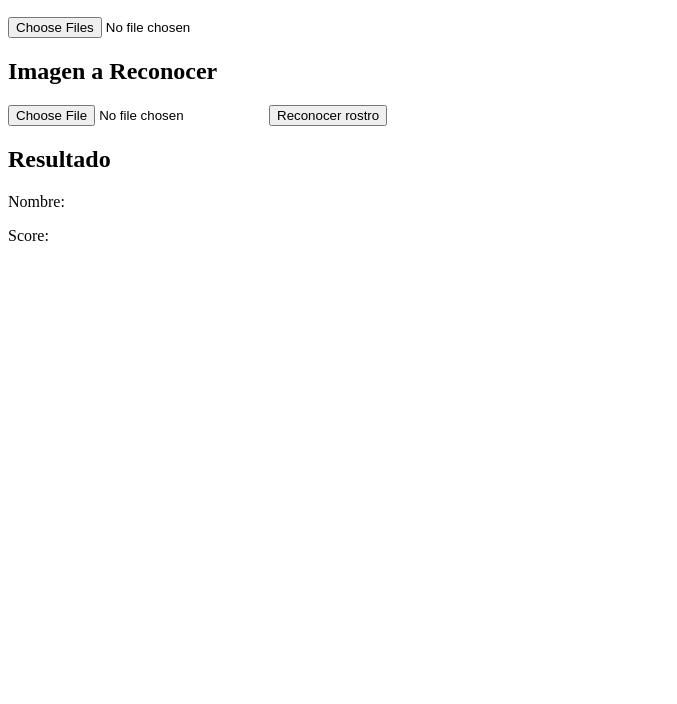
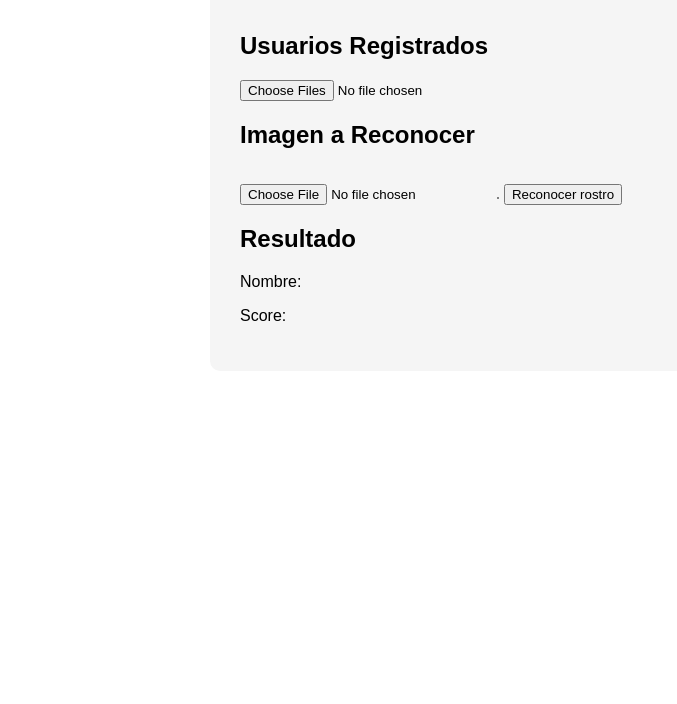
Before and after one commit to Atharindamel/simple-face-recognition-final, a plain HTML site: page frontend/index.html in a window 1280 px wide. Shown: the part 96-800 px from the top of the page, without its empty margins (0-677 px from the left). Drawn offline with Linux system fonts and the light colour scheme.

Commit message:
frontend: Finished HTML and working in CSS.

```diff
--- a/frontend/index.html
+++ b/frontend/index.html
@@ -2,19 +2,19 @@
     <meta charset="UTF-8">
     <meta name="viewport" content="width=device-width, initial-scale=1.0">
     <title>Reconocimiento Facial</title>
-    <link rel="stylesheet" href="styles.css">
+    <link rel="stylesheet" href="style.css">
 
 </head>
 
 <body>
     <h1>Reconocimiento Facial</h1>
     <div class="container" id="main-container">
-        <div id="upload-selection">
+        <div id="upload-section">
             <h2>Usuarios Registrados</h2>
-            <input type="file" id="user_folder" webkitdirectory directory multiple>
+            <input type="file" id="user-folder" webkitdirectory directory multiple>
             <h2>Imagen a Reconocer</h2>
             <input type="file" id="image-input" accept="image/*">
-            <img id="image-preview">
+            <img id="preview-image">
             <button id="recognize-button">Reconocer rostro</button>
             <div id="result-section">
                 <h2>Resultado</h2>
--- a/frontend/style.css
+++ b/frontend/style.css
@@ -0,0 +1,29 @@
+body{
+    font-family: Arial, sans-serif;
+    margin: 20px;
+}
+
+h1 {
+    color: #1f4e79;
+}
+
+#main-container {
+    max-width: 800px;
+    margin: auto;
+}
+
+#recognize-button {
+    margin-top: 15px;
+}
+
+#preview-image {
+    max-width: 400px;
+    margin-top: 15px;
+    border: 1px solid gray;
+}
+
+#main-container {
+    background-color: #f5f5f5;
+    padding: 30px;
+    border-radius: 10px;
+}
```
